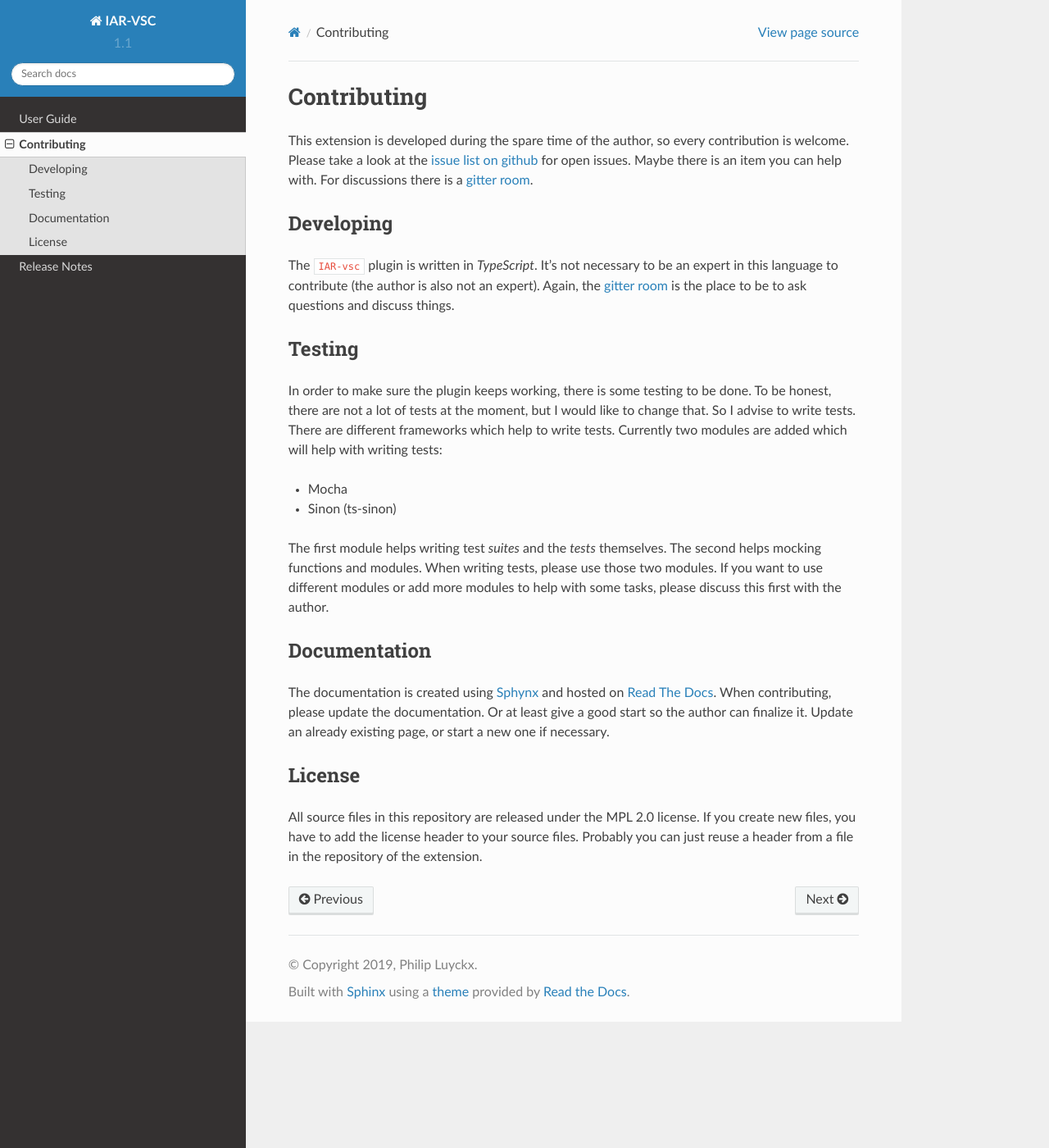
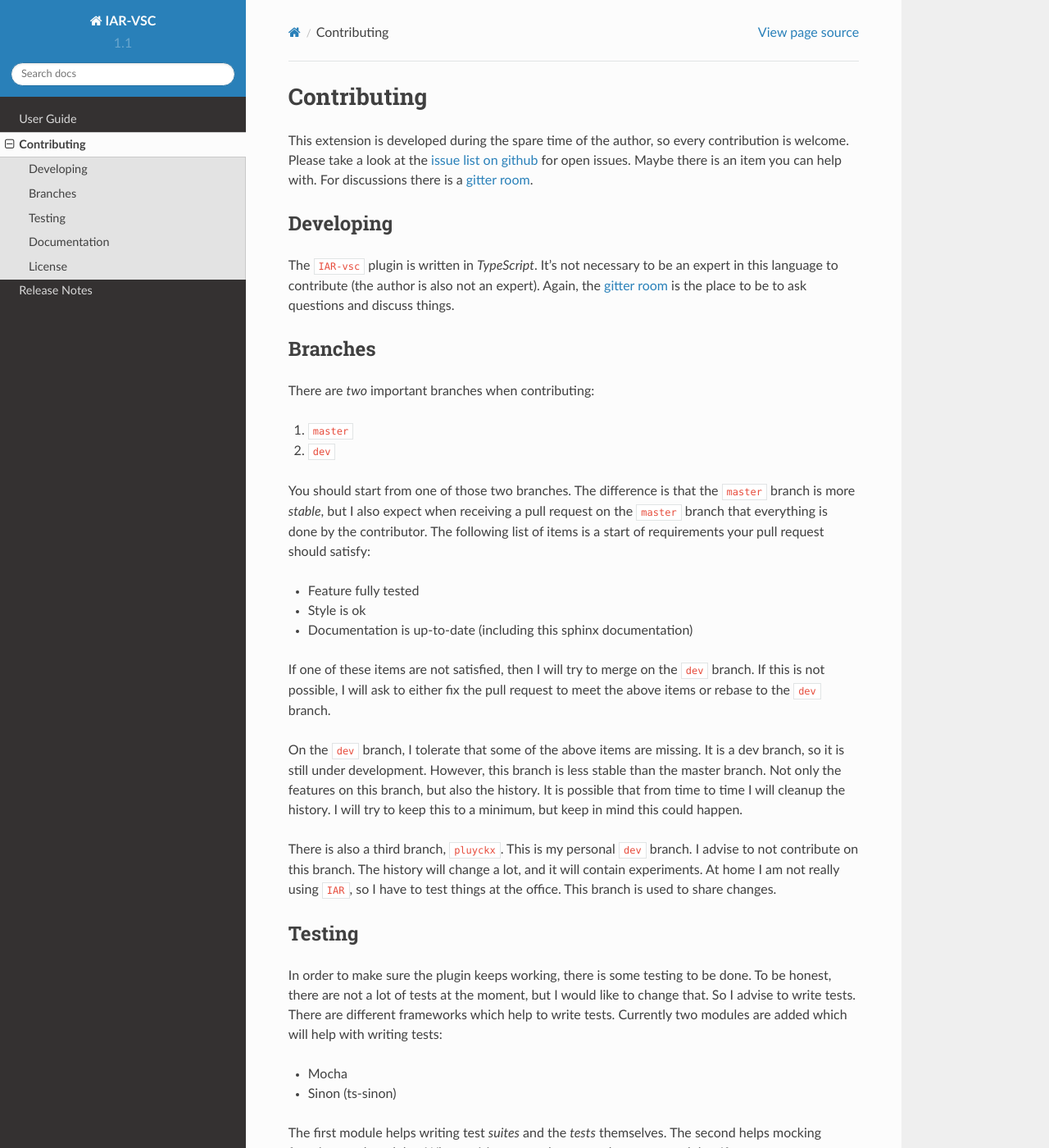
Before and after one commit to iarsystems/iar-vsc-build, a Sphinx documentation site: the page built from docs/pages/contributing.rst, in a window 1280 px wide and 1400 px high. Shown: the whole window at 82% size. Built offline with Sphinx 7.4.7 and the Read the Docs theme 2.0.0, drawn with Linux system fonts in a browser that asks for light colours.

Commit message:
Add chapter about branches to contribute to

```diff
--- a/docs/pages/contributing.rst
+++ b/docs/pages/contributing.rst
@@ -14,6 +14,26 @@ Developing
 ----------
 
 The ``IAR-vsc`` plugin is written in *TypeScript*. It's not necessary to be an expert in this language to contribute (the author is also not an expert). Again, the `gitter room`_ is the place to be to ask questions and discuss things.
+
+Branches
+--------
+
+There are *two* important branches when contributing:
+
+#. ``master``
+#. ``dev``
+
+You should start from one of those two branches. The difference is that the ``master`` branch is more *stable*, but I also expect when receiving a pull request on the ``master`` branch that everything is done by the contributor. The following list of items is a start of requirements your pull request should satisfy:
+
+* Feature fully tested
+* Style is ok
+* Documentation is up-to-date (including this sphinx documentation)
+
+If one of these items are not satisfied, then I will try to merge on the ``dev`` branch. If this is not possible, I will ask to either fix the pull request to meet the above items or rebase to the ``dev`` branch.
+
+On the ``dev`` branch, I tolerate that some of the above items are missing. It is a dev branch, so it is still under development. However, this branch is less stable than the master branch. Not only the features on this branch, but also the history. It is possible that from time to time I will cleanup the history. I will try to keep this to a minimum, but keep in mind this could happen.
+
+There is also a third branch, ``pluyckx``. This is my personal ``dev`` branch. I advise to not contribute on this branch. The history will change a lot, and it will contain experiments. At home I am not really using ``IAR``, so I have to test things at the office. This branch is used to share changes.
 
 Testing
 -------
```
